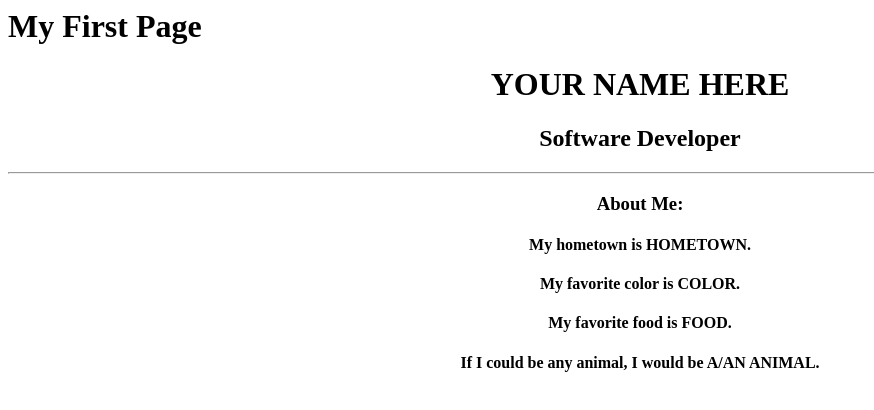
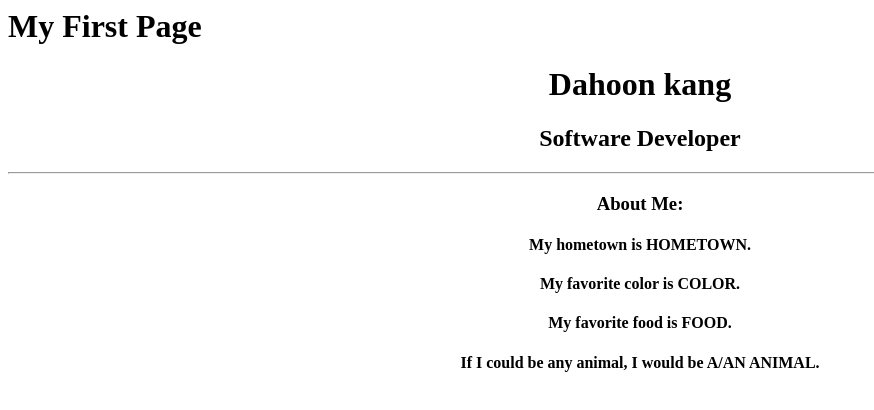
Before and after one commit to MoonlightDADA/Profile, a plain HTML site: page index.html in a window 1280 px wide. Shown: the whole page, without its empty margins (0-874 px from the left). Drawn offline with Linux system fonts and the light colour scheme.

Commit message:
Update index.html

```diff
--- a/index.html
+++ b/index.html
@@ -8,7 +8,7 @@
 		  </head>
 		  <body>
 			<div align="center">
-				<h1>YOUR NAME HERE</h1>
+				<h1>Dahoon kang</h1>
 				<h2>Software Developer</h2>
 				<hr>
 				<h3>About Me:</h3>
```
